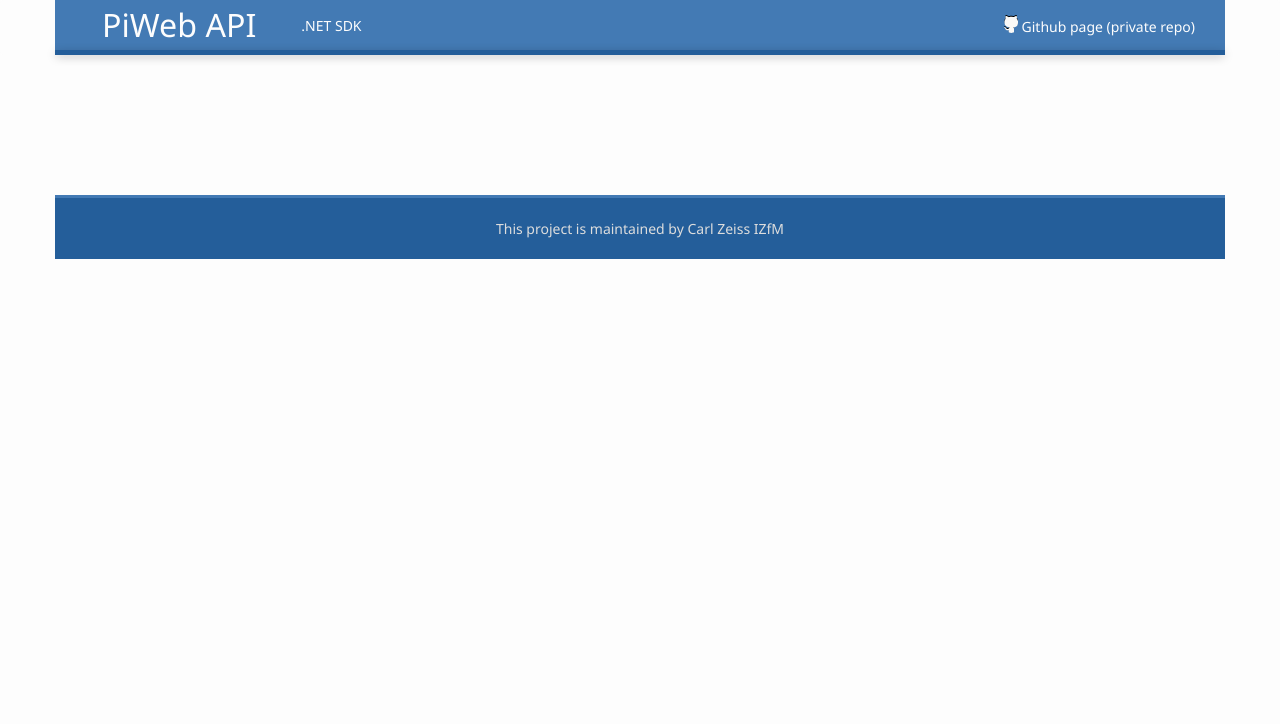
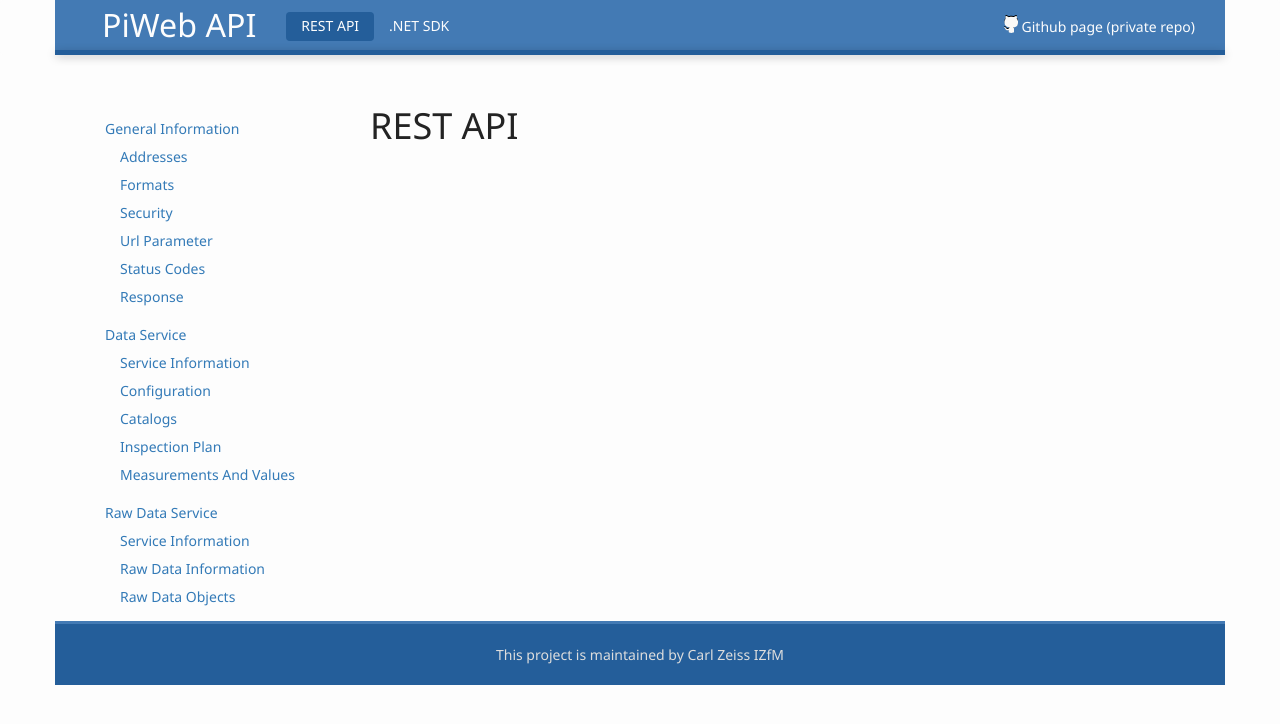
Before and after one commit to ZEISS-PiWeb/PiWeb-Api, a Jekyll site: the page built from _pages/01-restapi.md, in a window 1280 px wide. Shown: the top 724 px of the page. Built offline with Jekyll 4.4.1, drawn with Linux system fonts in a browser that asks for light colours; some of the changed lines change nothing that is shown.

Commit message:
Update 01-restapi.md

```diff
--- a/_pages/01-restapi.md
+++ b/_pages/01-restapi.md
@@ -27,5 +27,6 @@
         anchor: gi-response
   dataService:
     title: Data Service
-    title: rawDataService: Raw Data Service
+  rawDataService:
+    title: Raw Data Service
 ---
```
